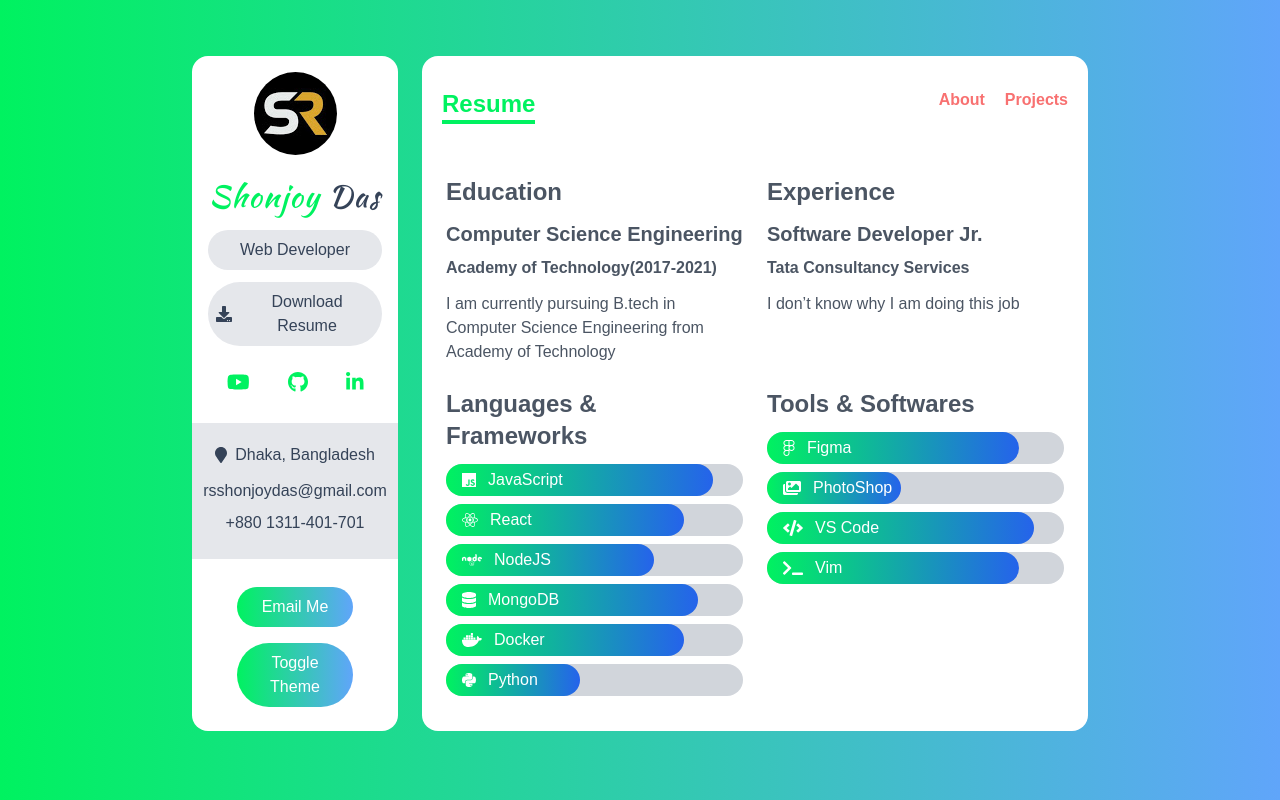
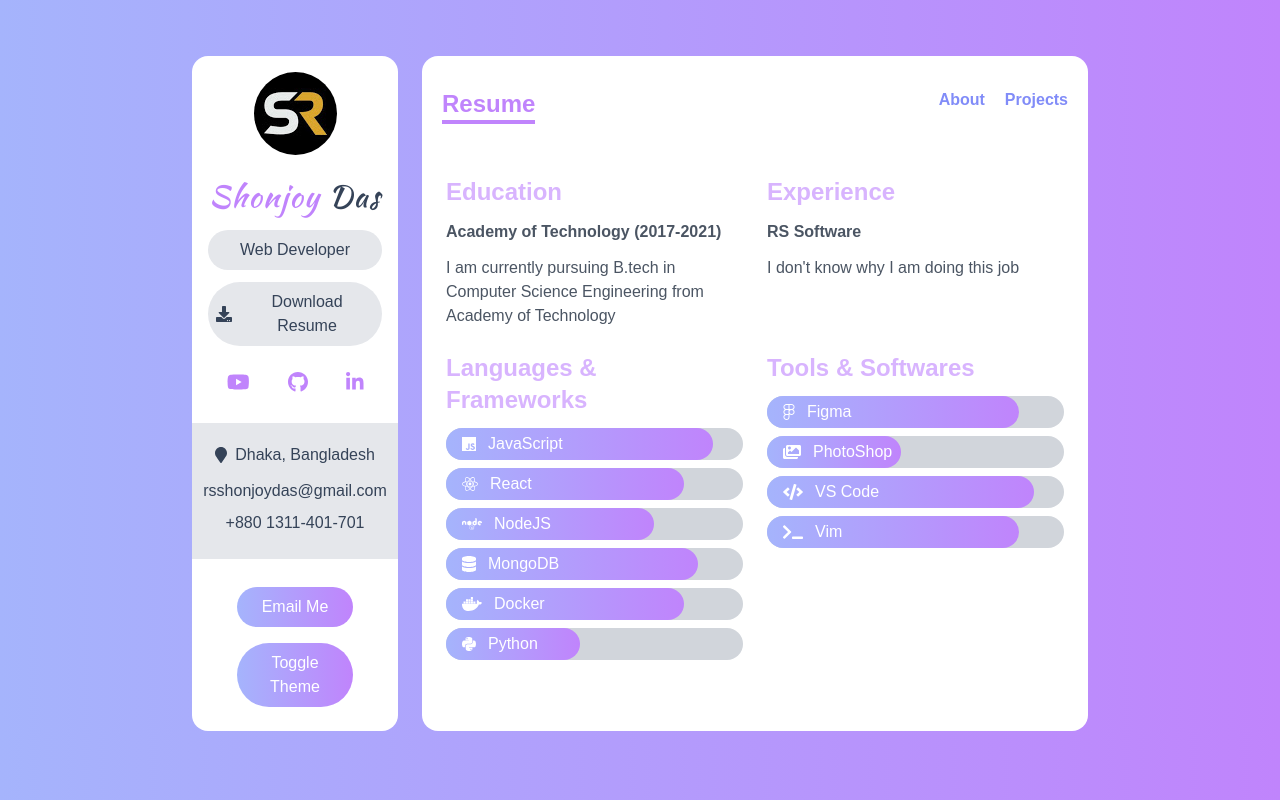
Before and after one commit to rsshonjoydas/portfolio, a Next.js app: page /resume in a window 1280 px wide. Built offline with nearby package versions, Linux system fonts and the light colour scheme; a web font is replaced by a local one.

Commit message:
Refactor

```diff
--- a/adapters/skillData.ts
+++ b/adapters/skillData.ts
@@ -8,6 +8,24 @@ import {
 } from '@fortawesome/free-brands-svg-icons';
 import { faCode, faDatabase, faImages, faTerminal } from '@fortawesome/free-solid-svg-icons';
 import { ISkill } from '../interface/skillType';
+
+const skills = [
+  {
+    id: 1,
+    heading: 'Education',
+    sebHeading: 'Computer Science Engineering',
+    title: 'Academy of Technology (2017-2021)',
+    description:
+      'I am currently pursuing B.tech in Computer Science Engineering from Academy of Technology',
+  },
+  {
+    id: 2,
+    heading: 'Experience',
+    sebHeading: 'Software Developer Jr.',
+    title: 'RS Software',
+    description: "I don't know why I am doing this job",
+  },
+];
 
 const languages: ISkill[] = [
   {
@@ -75,4 +93,4 @@ export const tools: ISkill[] = [
   },
 ];
 
-export default { languages, tools };
+export default { skills, languages, tools };
--- a/components/Bar.tsx
+++ b/components/Bar.tsx
@@ -8,7 +8,7 @@ const Bar: FunctionComponent<{ value: ISkill }> = ({ value: { Icon, level, name
   return (
     <div className="my-2 text-white bg-gray-300 rounded-full">
       <div
-        className="px-4 py-1 flex items-center rounded-full bg-gradient-to-r from-green to-blue-600"
+        className="px-4 py-1 flex items-center rounded-full gradient-color"
         style={{ width: barWidth }}
       >
         <FontAwesomeIcon icon={Icon} className="mr-3" />
--- a/components/NavItem.tsx
+++ b/components/NavItem.tsx
@@ -9,7 +9,11 @@ const NavItem: FunctionComponent<{
 }> = ({ activeItem, name, route, setActiveItem }) =>
   activeItem !== name ? (
     <Link href={route}>
-      <span className="hover:text-green cursor-pointer" onClick={() => setActiveItem(name)}>
+      <span
+        className="hover:text-purple-400 hover:border-b-4 hover:border-purple-400 cursor-pointer"
+        style={{ marginBottom: '0.5rem' }}
+        onClick={() => setActiveItem(name)}
+      >
         {name}
       </span>
     </Link>
--- a/components/Navbar.tsx
+++ b/components/Navbar.tsx
@@ -15,10 +15,10 @@ const Navbar = () => {
 
   return (
     <div className="flex justify-between px-5 py-5 my-3">
-      <span className="font-bold text-xl border-b-4 border-green text-green md:text-2xl">
+      <span className="font-bold text-xl border-b-4 border-purple-400 text-purple-400 md:text-2xl">
         {activeItem}
       </span>
-      <div className="font-lg text-red-400 font-bold flex space-x-5">
+      <div className="font-lg text-indigo-400 font-bold flex space-x-5">
         {/* {activeItem !== 'About' && (
           <Link href="/about">
             <span onClick={() => setActiveItem('About')}>About</span>
--- a/components/ServiceCard.tsx
+++ b/components/ServiceCard.tsx
@@ -12,8 +12,8 @@ const ServiceCard: FunctionComponent<{ service: IService }> = ({
   }
   return (
     <div className="p-2 flex items-center space-x-4">
-      <FontAwesomeIcon icon={Icon} className="w-12 h-12 text-green" />
-      <div>
+      <FontAwesomeIcon icon={Icon} className="w-12 h-12 text-purple-400" />
+      <div className="text-gray-500">
         <h4 className="font-bold">{title}</h4>
         <p dangerouslySetInnerHTML={createMarkup()} />
       </div>
--- a/components/Sidebar.tsx
+++ b/components/Sidebar.tsx
@@ -8,7 +8,7 @@ const Sidebar = () => (
   <div>
     <Img src={logo} alt="logo" className="w-32 h-32 rounded-full mx-auto" />
     <h3 className="my-4 text-3xl font-medium tracking-wider font-kaushan">
-      <span className="text-green">Shonjoy </span>Das
+      <span className="text-purple-400">Shonjoy </span>Das
     </h3>
     <p className="px-2 py-2 my-3 bg-gray-200 rounded-full">Web Developer</p>
     <a
@@ -19,7 +19,7 @@ const Sidebar = () => (
       Download Resume
     </a>
     {/* //? social icons */}
-    <div className="flex justify-around my-5 text-green mx-auto w-9/12 md:w-full">
+    <div className="flex justify-around my-5 text-purple-400 mx-auto w-9/12 md:w-full">
       <a href="/">
         <FontAwesomeIcon
           icon={faYoutube}
@@ -54,16 +54,13 @@ const Sidebar = () => (
     {/* //? email me */}
     <button
       type="button"
-      className="bg-gradient-to-r from-green to-blue-400 w-8/12 py-2 px-5 text-white my-2 rounded-full focus:outline-none"
+      className="gradient-color w-8/12 py-2 px-5 text-white my-2 rounded-full focus:outline-none"
       onClick={() => window.open('mailto:rsshonjoydas@gmail.com')}
     >
       Email Me
     </button>
     {/* //? toggle theme */}
-    <button
-      type="button"
-      className="bg-gradient-to-r from-green to-blue-400 w-8/12 py-2 px-5 text-white my-2 rounded-full"
-    >
+    <button type="button" className="gradient-color w-8/12 py-2 px-5 text-white my-2 rounded-full">
       Toggle Theme
     </button>
   </div>
--- a/pages/_document.tsx
+++ b/pages/_document.tsx
@@ -5,7 +5,7 @@ class MyDocument extends Document {
     return (
       <Html>
         <Head />
-        <body className="bg-gradient-to-r from-green to-blue-400">
+        <body className="gradient-color">
           <Main />
           <NextScript />
         </body>
--- a/pages/api/services.ts
+++ b/pages/api/services.ts
@@ -2,7 +2,5 @@ import { NextApiRequest, NextApiResponse } from 'next';
 import servicesData from '../../adapters/servicesData';
 
 export default (req: NextApiRequest, res: NextApiResponse) => {
-  console.log('API', servicesData);
-
   res.status(200).json({ servicesData });
 };
--- a/pages/index.tsx
+++ b/pages/index.tsx
@@ -15,7 +15,7 @@ const Home = () => {
         className="p-4 bg-gray-400 flex-grow"
         style={{ marginLeft: '-1.5rem', marginRight: '-1.5rem' }}
       >
-        <h6 className="my-3 text-xl font-bold tracking-wide">What I Offer</h6>
+        <h6 className="my-3 text-xl font-bold tracking-wide text-purple-300">What I Offer</h6>
         <div className="grid grid-6 gap-6 md:grid-cols-2">
           {servicesData.map((service) => (
             <div key={service.id} className="p-2 bg-gray-200 rounded-lg col-span-2 md:col-span-1">
--- a/pages/resume.tsx
+++ b/pages/resume.tsx
@@ -5,31 +5,21 @@ const resume = () => (
   <div className="px-6 py-2 text-gray-600">
     {/* //? education & skills */}
     <div className="grid gap-6 md:grid-cols-2">
-      <div>
-        <h5 className="my-3 text-2xl font-bold">Education</h5>
+      {data.skills.map((skill: any) => (
         <div>
-          <h5 className="my-2 text-xl font-bold">Computer Science Engineering</h5>
-          <p className="font-semibold">Academy of Technology(2017-2021)</p>
-          <p className="my-3">
-            I am currently pursuing B.tech in Computer Science Engineering from Academy of
-            Technology
-          </p>
+          <h5 className="my-3 text-2xl font-bold text-purple-300">{skill.heading}</h5>
+          <div>
+            <h5 className="my-2 text-xl font-bold">{skill.subHeading}</h5>
+            <p className="font-semibold">{skill.title}</p>
+            <p className="my-3">{skill.description}</p>
+          </div>
         </div>
-      </div>
-
-      <div>
-        <h5 className="my-3 text-2xl font-bold">Experience</h5>
-        <div className="">
-          <h5 className="my-2 text-xl font-bold">Software Developer Jr.</h5>
-          <p className="font-semibold">Tata Consultancy Services</p>
-          <p className="my-3">I don&rsquo;t know why I am doing this job</p>
-        </div>
-      </div>
+      ))}
     </div>
     {/* //? programming languages & tools */}
     <div className="grid gap-6 md:grid-cols-2">
       <div>
-        <h5 className="my-3 text-2xl font-bold">Languages & Frameworks</h5>
+        <h5 className="my-3 text-2xl font-bold text-purple-300">Languages & Frameworks</h5>
         <div className="my-2">
           {data.languages.map((language) => (
             <Bar key={language.id} value={language} />
@@ -38,7 +28,7 @@ const resume = () => (
       </div>
 
       <div>
-        <h5 className="my-3 text-2xl font-bold">Tools & Softwares</h5>
+        <h5 className="my-3 text-2xl font-bold text-purple-300">Tools & Softwares</h5>
         <div className="my-2">
           {data.tools.map((tool) => (
             <Bar key={tool.id} value={tool} />
--- a/styles/globals.css
+++ b/styles/globals.css
@@ -9,3 +9,9 @@ body {
   font-family: sans-serif;
   color: #354358;
 }
+
+@layer components {
+  .gradient-color {
+    @apply bg-gradient-to-r from-indigo-300 to-purple-400;
+  }
+}
```
